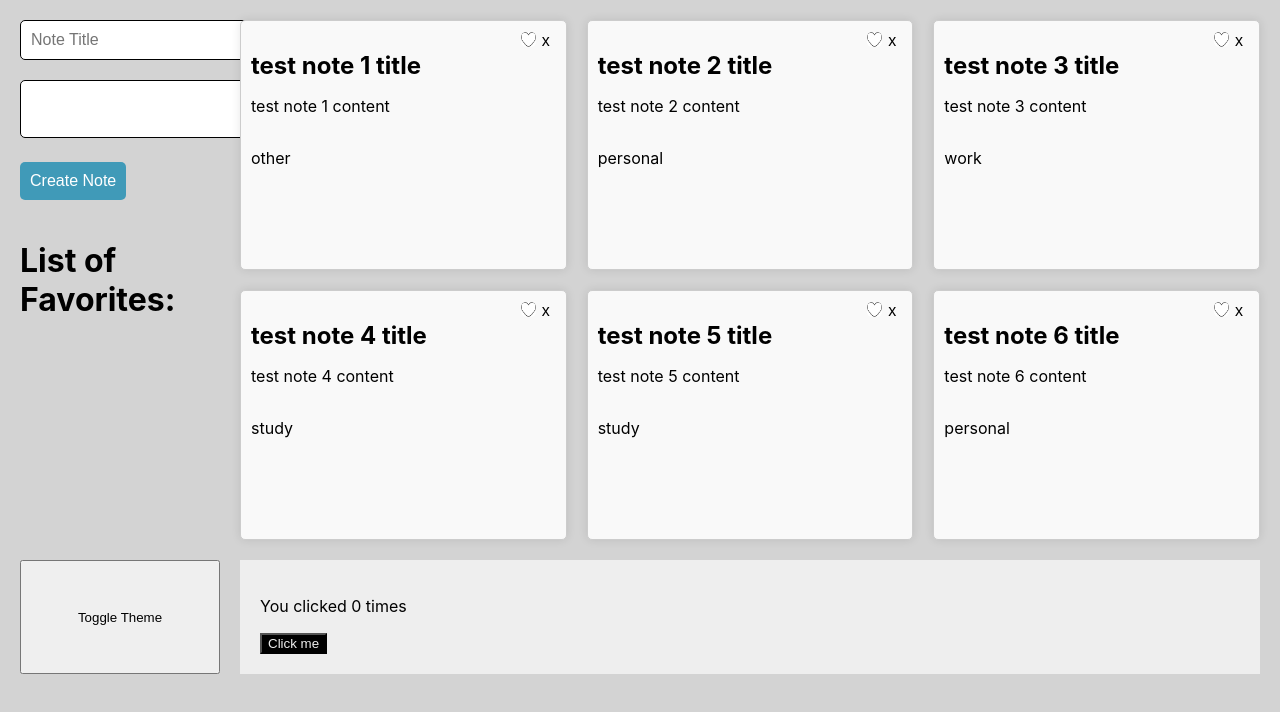
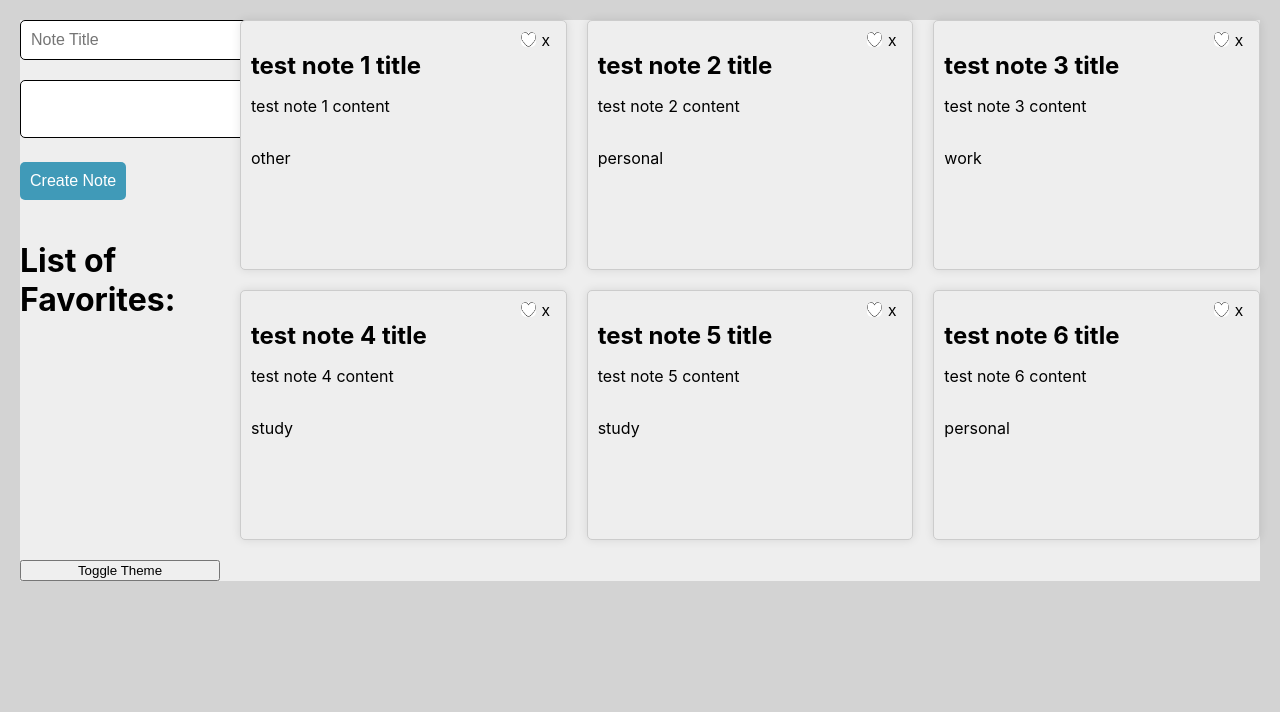
Before and after one commit to fdang26/CSE110-Labs, a React (Create React App) app in the folder lab2/my-app/: page / in a window 1280 px wide. Shown: the top 712 px of the page. Built offline with nearby package versions, Linux system fonts and the light colour scheme.

Commit message:
Finished night theme switching

```diff
--- a/lab2/my-app/src/App.tsx
+++ b/lab2/my-app/src/App.tsx
@@ -6,7 +6,8 @@ import { dummyNotesList } from "./constants"; // Import the dummyNotesList from
 import ToggleTheme from "./hooksExercise";
 import FavoriteButton from "./favoriteButton";
 import FavoriteList from "./favoriteList";
-import { FavListContext } from "./context";
+import { FavListContext } from "./favListContext";
+import { ThemeContext, themes } from "./themeContext";
 
 function App() {
   const [favorites, setFavorites] = useState<string[]>([]);
@@ -24,10 +25,25 @@ function App() {
     setFavorites(newFavorites);
   };
 
+  const [theme, setTheme] = useState(themes.light);
+
+  const changeTheme = () => {
+    setTheme(theme === themes.light ? themes.dark : themes.light);
+  };
 
   return (
-    <FavListContext.Provider value={{ favorites, addToFavorites, removeFromFavorites }}>
-    <div className="app-container">
+    <FavListContext.Provider
+      value={{ favorites, addToFavorites, removeFromFavorites }}
+    >
+      {/* context for favorite button and favorite list */}
+      <ThemeContext.Provider value={theme}>
+        <div
+          style={{
+            background: theme.mainBackground,
+            color: theme.mainForeground,
+          }}
+          className="app-container"
+        >
           <form className="note-form">
             <div>
               <input placeholder="Note Title"></input>
@@ -41,16 +57,21 @@ function App() {
               <button type="submit">Create Note</button>
             </div>
 
-
-        <FavoriteList favorites={favorites}/>
-
+            <FavoriteList />
           </form>
 
           <div className="notes-grid">
             {dummyNotesList.map((note) => (
-          <div key={note.id} className="note-item">
+              <div
+                style={{
+                  background: theme.subBackground,
+                  color: theme.subForeground,
+                }}
+                key={note.id}
+                className="note-item"
+              >
                 <div className="notes-header">
-              <FavoriteButton title={note.title}/>
+                  <FavoriteButton title={note.title} />
                   <button>x</button>
                 </div>
                 <h2> {note.title} </h2>
@@ -59,9 +80,9 @@ function App() {
               </div>
             ))}
           </div>
-
-      <ToggleTheme />
+          <button onClick={changeTheme}> Toggle Theme </button>
         </div>
+      </ThemeContext.Provider>
     </FavListContext.Provider>
   );
 }
--- a/lab2/my-app/src/favoriteButton.tsx
+++ b/lab2/my-app/src/favoriteButton.tsx
@@ -1,16 +1,18 @@
-import { useState, useEffect, useContext } from "react";
-import { FavListContext } from "./context";
+import { useState, useContext } from "react";
+import { FavListContext } from "./favListContext";
 
 interface FavoriteButtonProps {
   title: string;
 }
 
-function FavoriteButton({title}:FavoriteButtonProps) {
-    const [buttonImage, setButtonImage] = useState("img/heart-stockphoto-outline.jpg");
-    const { favorites, addToFavorites, removeFromFavorites } = useContext(FavListContext);
+function FavoriteButton({ title }: FavoriteButtonProps) {
+  const [buttonImage, setButtonImage] = useState(
+    "img/heart-stockphoto-outline.jpg"
+  );
+  const { addToFavorites, removeFromFavorites } = useContext(FavListContext);
   const switchImage = () => {
     // If unfavorited then favorite
-        if(buttonImage === "img/heart-stockphoto-outline.jpg") {
+    if (buttonImage === "img/heart-stockphoto-outline.jpg") {
       addToFavorites(title); // Context
       setButtonImage("img/heart-stockphoto.jpg"); // State
     } else {
@@ -22,7 +24,13 @@ function FavoriteButton({title}:FavoriteButtonProps) {
 
   return (
     <div>
-        <input className="favorite-button" type="image" src={buttonImage} onClick={switchImage} alt="Favorite Button"/>
+      <input
+        className="favorite-button"
+        type="image"
+        src={buttonImage}
+        onClick={switchImage}
+        alt="Favorite Button"
+      />
     </div>
   );
 }
--- a/lab2/my-app/src/favoriteList.tsx
+++ b/lab2/my-app/src/favoriteList.tsx
@@ -1,18 +1,16 @@
 import { useContext } from "react";
+import { FavListContext } from "./favListContext";
 
-interface favoriteListProps {
-    favorites: Array<string>;
-  }
-
-const FavoriteList: React.FC<favoriteListProps> = ({ favorites }) => {
-    return(
+function FavoriteList() {
+  const { favorites } = useContext(FavListContext);
+  return (
     <div>
       <h1>List of Favorites:</h1>
       {favorites.map((item) => (
         <li>{item}</li>
       ))}
     </div>
-    )
-  };
+  );
+}
 
 export default FavoriteList;
--- a/lab2/my-app/src/hooksExercise.tsx
+++ b/lab2/my-app/src/hooksExercise.tsx
@@ -12,15 +12,15 @@ function ClickCounter() {
   return (
     <div
       style={{
-        background: theme.background,
-        color: theme.foreground,
+        background: theme.mainBackground,
+        color: theme.mainForeground,
         padding: "20px",
       }}
     >
       <p>You clicked {count} times </p>
       <button
         onClick={() => setCount(count + 1)}
-        style={{ background: theme.foreground, color: theme.background }}
+        style={{ background: theme.mainForeground, color: theme.mainBackground }}
       >
         Click me
       </button>
--- a/lab2/my-app/src/themeContext.ts
+++ b/lab2/my-app/src/themeContext.ts
@@ -2,12 +2,16 @@ import React from 'react';
 
 export const themes = {
  light: {
-   foreground: '#000000',
-   background: '#eeeeee',
+   mainForeground: '#000000',
+   mainBackground: '#eeeeee',
+   subForeground: '#000000',
+   subBackground: '#eeeeee',
  },
  dark: {
-   foreground: '#ffffff',
-   background: '#222222',
+   mainForeground: '#ffffff',
+   mainBackground: '#222222',
+   subForeground: '#000000',
+   subBackground: '#cccccc',
  },
 };
 
```
Also changed, not shown: lab2/my-app/src/favListContext.ts (renamed from lab2/my-app/src/context.ts). Lines whose indentation alone changed are shown as unchanged.
